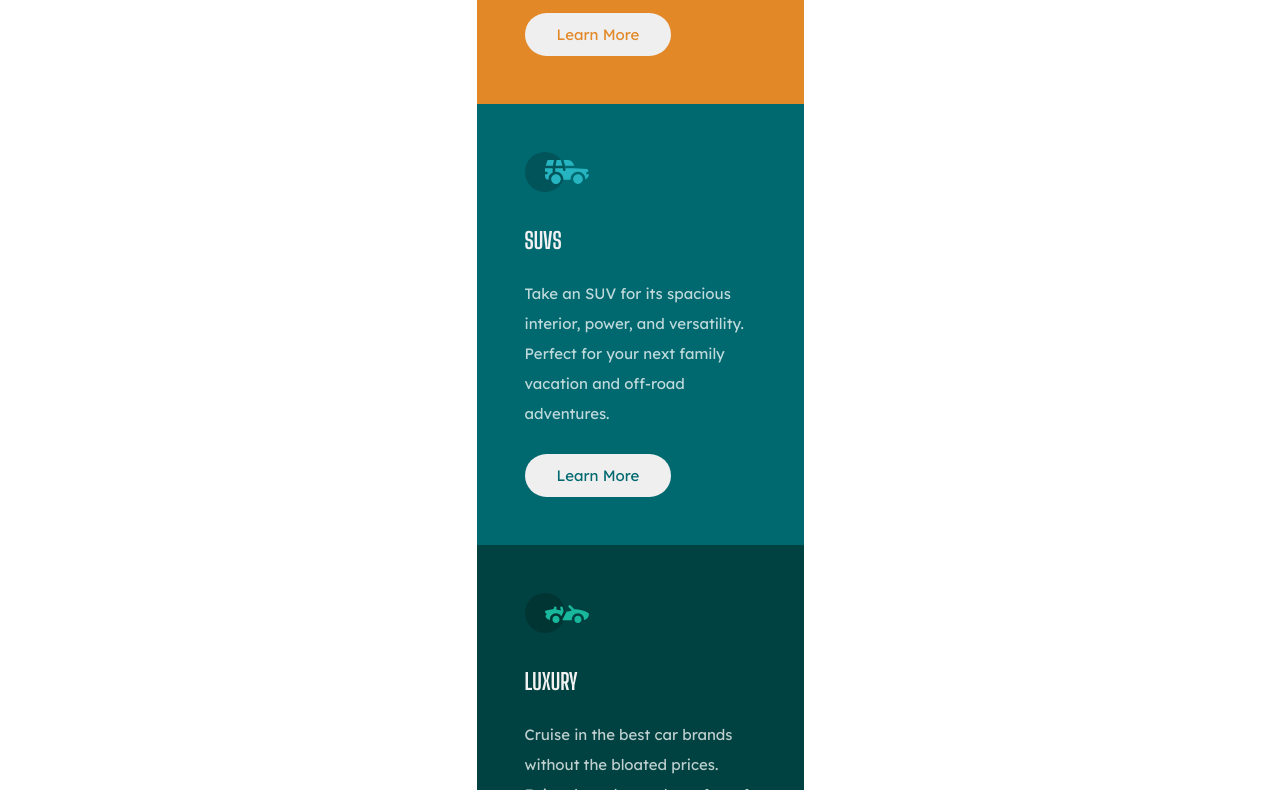
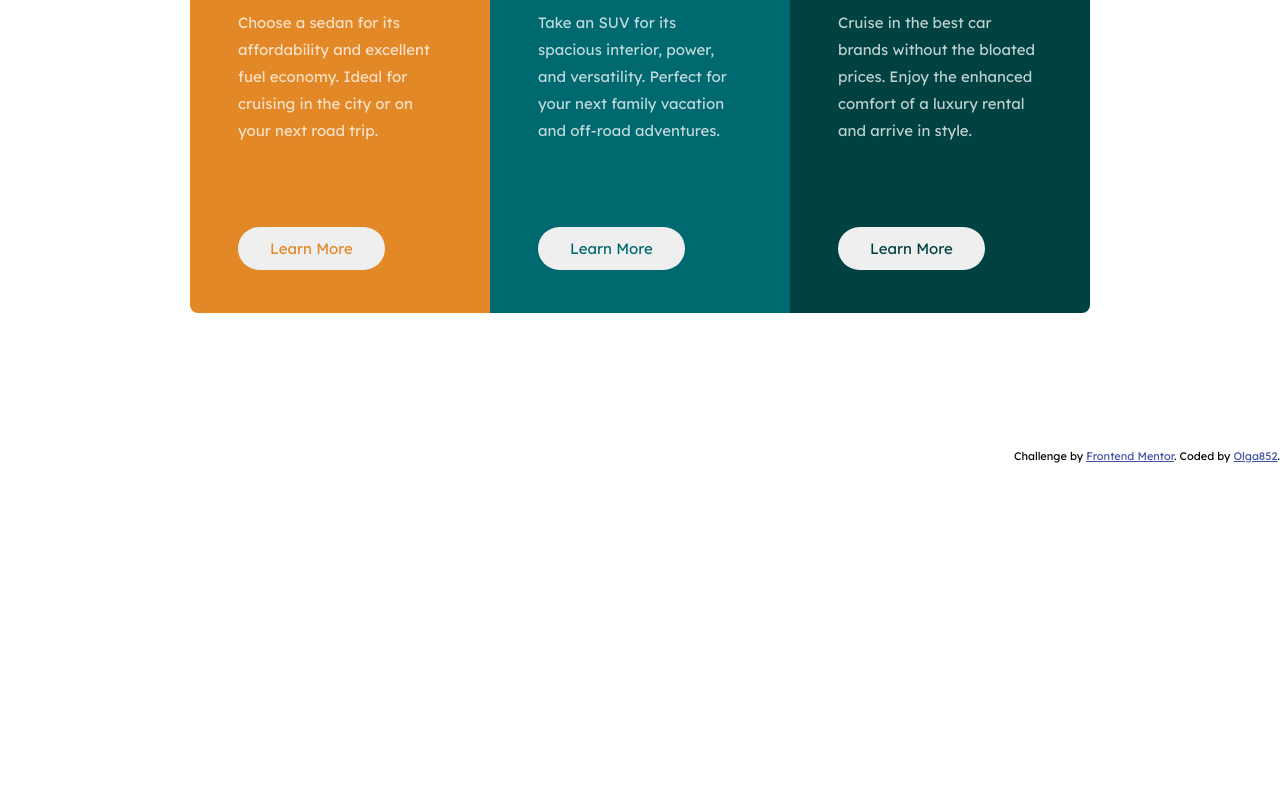
Before and after one commit to olga852/my_solution_3-column-preview-card-component-main, a plain HTML site: page index.html in a window 1280 px wide. Shown: the part 337-1127 px from the top of the page. After the commit the page ends 800 px from the top, so only its background shows below. Drawn offline with Linux system fonts and the light colour scheme.

Commit message:
Дописала стили под десктоп

```diff
--- a/index.html
+++ b/index.html
@@ -9,12 +9,10 @@
 
   <title>Frontend Mentor | 3-column preview card component</title>
 
-  <!-- Feel free to remove these styles or customise in your own stylesheet 👍 -->
 
 </head>
 <body>
   <main>
-    <div class="cards">
       <div id="sedans" class="card">
         <i></i>
         <h2>Sedans</h2>
@@ -38,12 +36,11 @@
         rental and arrive in style.</p>
         <button>Learn More</button>
       </div>
-    </div>
   </main>
 
   <div class="attribution">
     Challenge by <a href="https://www.frontendmentor.io?ref=challenge" target="_blank">Frontend Mentor</a>.
-    Coded by <a href="#">Your Name Here</a>.
+    Coded by <a href="https://github.com/olga852" target="_blank">Olga852</a>.
   </div>
 </body>
 </html>
--- a/styles.css
+++ b/styles.css
@@ -34,17 +34,19 @@ main {
 }
 h2 {
     font-family: 'Big Shoulders Display', cursive;
+    font-size: 40px;
     padding-top: 35px;
     padding-bottom: 25px;
     color: var(--very-light-gray);
     text-transform: uppercase;
 }
 p {
-    line-height: 2;
+    line-height: 1.8;
     padding-bottom: 25px;
     color: var(--transparent-white);
 
 }
+
 /* Cards */
 .card {
     padding: 48px;
@@ -52,17 +54,16 @@ p {
 
 #sedans {
     background: var(--bright-orange);
-    border-radius: 15px 15px 0 0;
+    border-radius: 8px 8px 0 0;
 }
 #suvs {
     background: var(--dark-cyan);
 }
 #luxury {
     background: var(--very-dark-cyan);
-    border-radius: 0 0 15px 15px;
+    border-radius: 0 0 8px 8px;
 }
 
-    /* Icons */
 i {
     width: 64px;
     height: 40px;
@@ -89,7 +90,6 @@ button:hover {
     background: none;
     color: var(--very-light-gray)!important;
 }
-
 #sedans button{
     color: var(--bright-orange);
 }
@@ -99,6 +99,7 @@ button:hover {
 #luxury button{
     color: var(--very-dark-cyan);
 }
+
 .attribution {
     padding-top: 1em;
     font-size: 11px;
@@ -112,6 +113,30 @@ button:hover {
 /* ------- Desktop -------
 ------------------------- */
 
-/* grid-template-columns: repeat(3, 307px);
-grid-template-rows: 500px; */
-/* align-content: center; */
+
+
+@media (min-width: 920px) {
+    main {
+        height: 100vh;
+        grid-template-columns: repeat(3, 300px);
+        grid-template-rows: 500px;
+        align-content: center;
+    }
+    p{
+        padding-bottom: 83px;
+    }
+    .card {
+        height: 500px;
+    }
+    #sedans {
+        border-radius: 8px 0 0 8px;
+    }
+    #luxury {
+        border-radius: 0 8px 8px 0 ;
+    }
+    .attribution {
+        position: fixed;
+        bottom: 0;
+        right: 0;
+    }
+}
```
